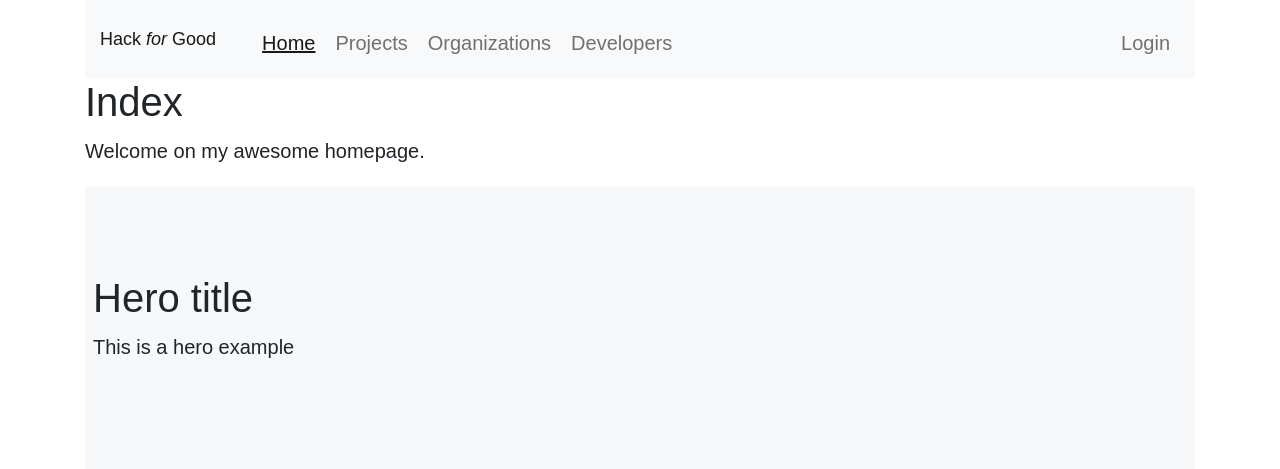
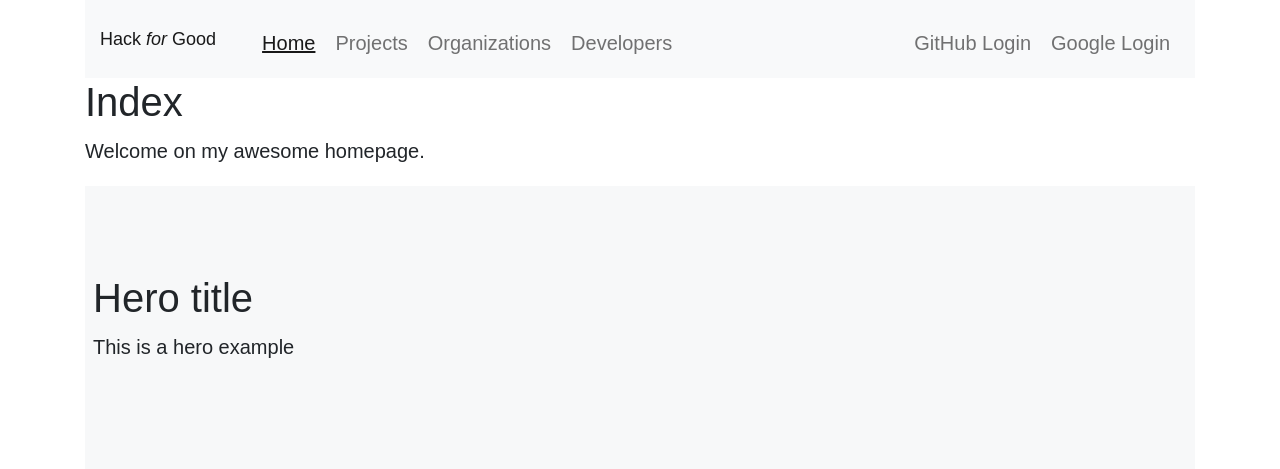
Before and after one commit to ckahle33/gcp-flask-template, a Flask app: page / in a window 1280 px wide. Shown: the top 469 px of the page. Run offline with Flask 2, Linux system fonts and the light colour scheme; some libraries are stand-ins or nearby versions.

Commit message:
working oauth for gh and google

```diff
--- a/app/__init__.py
+++ b/app/__init__.py
@@ -5,7 +5,7 @@ from flask_migrate import Migrate
 import os, logging, pdb
 
 app = Flask(__name__)
-app.secret_key = os.urandom(24)
+app.secret_key = os.getenv('SECRET_KEY')
 app.config.from_object(Config)
 app.logger.setLevel(logging.INFO)
 
--- a/app/routes.py
+++ b/app/routes.py
@@ -1,18 +1,28 @@
 from app import app, db
 from app.models import User, Project, Organization, Tag
-from flask import render_template, url_for, session
+from flask import render_template, url_for, session, redirect
 
 from authlib.integrations.flask_client import OAuth
 import os
 
 oauth = OAuth(app)
-github = oauth.register(
+oauth.register(
     name='github',
     authorize_url='https://github.com/login/oauth/authorize',
     access_token_url='https://github.com/login/oauth/access_token',
     client_id=os.getenv('GITHUB_CLIENT_ID'),
     client_secret=os.getenv('GITHUB_CLIENT_SECRET'),
     api_base_url='https://api.github.com'
+)
+
+oauth.register(
+    name='google',
+    client_id=os.getenv('GOOGLE_CLIENT_ID'),
+    client_secret=os.getenv('GOOGLE_CLIENT_SECRECT'),
+    server_metadata_url='https://accounts.google.com/.well-known/openid-configuration',
+    client_kwargs={
+        'scope': 'openid email profile'
+    }
 )
 
 @app.cli.command('seed')
@@ -27,8 +37,8 @@ def seed():
 @app.route('/')
 @app.route('/index')
 def index():
-    if session.get('username') is not None:
-        user = User.query.filter_by(username=session.get('username')).first()
+    if session.get('user') is not None:
+        user = User.query.filter_by(username=session.get('user')).first()
         return render_template('index.html', user=user)
     else:
         return render_template('index.html')
@@ -38,10 +48,15 @@ def index():
 def onboarding():
     return render_template('onboarding.html')
 
-@app.route('/login')
-def login():
-    redirect_uri = url_for('authorize', _external=True)
-    return github.authorize_redirect(redirect_uri)
+@app.route('/login/<name>')
+def login(name):
+
+    client = oauth.create_client(name)
+    if not client:
+        abort(404)
+
+    redirect_uri = url_for('auth', name=name, _external=True)
+    return client.authorize_redirect(redirect_uri)
 
 @app.route('/projects')
 def projects():
@@ -65,25 +80,50 @@ def tags():
     tags = Tag.query.all()
     return render_template('tags.html', tags=tags)
 
-@app.route('/authorize')
-def authorize():
-    token = github.authorize_access_token()
-    # you can save the token into database
-    resp = oauth.github.get('user', token=token)
-    profile = resp.json()
-    if not User.query.filter_by(username=profile['login']):
-        user = User(username=profile['login'],
+@app.route('/auth/<name>')
+def auth(name):
+    client = oauth.create_client(name)
+    if not client:
+        abort(404)
+
+    token = client.authorize_access_token()
+    if 'id_token' in token:
+        profile = client.parse_id_token(token)
+        build_user_and_login(profile)
+    else:
+        resp = client.get('user', token=token)
+        json = resp.json()
+        profile = normalize_github_user(json)
+        build_user_and_login(profile)
+    return redirect('/')
+
+def build_user_and_login(profile):
+    if User.query.filter_by(username=profile['name']) != None:
+        session['user'] = profile['name']
+    else:
+        user = User(username=profile['name'],
                     email=profile['email'],
-                    auth_token=token['access_token'],
-                    avatar_url=profile['avatar_url'],
-                    location=profile['location'])
+                    auth_token=profile['at_hash'],
+                    avatar_url=profile['picture'],
+                    location=profile['locale'])
         db.session.add(user)
         db.session.commit()
-    session["username"] = profile['login']
-    return render_template('index.html')
+        session['user'] = profile['name']
 
-@app.route('/github')
-def show_github_profile():
-    resp = oauth.github.get('user')
-    profile = resp.json()
-    return render_template('github.html', profile=profile)
+def normalize_github_user(data):
+    # make github account data into UserInfo format
+    params = {
+        'sub': data.get('node_id'),
+        'name': data.get('login'),
+        'email': data.get('email'),
+        'at_hash': data.get('access_token'),
+        'locale': data.get('location'),
+        'picture': data.get('avatar_url'),
+        'preferred_username': data.get('login'),
+    }
+    return params
+
+@app.route('/logout')
+def logout():
+    session.pop('user', None)
+    return redirect('/')
--- a/app/templates/layout.html
+++ b/app/templates/layout.html
@@ -33,16 +33,22 @@
             </ul>
             <section class="d-flex">
               <ul class="navbar-nav me-auto mb-2 mb-lg-0">
-                {% if user %}
+                {% if session['user'] %}
                   <li class="nav-item">
                     <a class="nav-link" href="#">
-                      <span>{{ session.get('username') }}</span>
+                      <span>{{ session['user'] }}</span>
                       <img class="avatar" src={{ user.avatar_url }} />
                     </a>
                   </li>
+                  <li class="nav-item">
+                    <a class="nav-link" href="/logout">Logout</a>
+                  </li>
                 {% else %}
                   <li class="nav-item">
-                    <a href="/login" class="nav-link" tabindex="0">Login</a>
+                    <a href="/login/github" class="nav-link" tabindex="0">GitHub Login</a>
+                  </li>
+                  <li class="nav-item">
+                    <a href="/login/google" class="nav-link" tabindex="0">Google Login</a>
                   </li>
                 {% endif %}
               </ul>
--- a/requirements.txt
+++ b/requirements.txt
@@ -1,9 +1,9 @@
 Flask>=1.1.2
 Flask-WTF>=0.14.3
 Authlib>=0.14.3
+loginpass>=0.5
 Flask-SQLAlchemy>=2.4.4
 psycopg2>=2.8.5
-pg8000>=1.1.6
 Flask-Migrate
 python-dotenv>=0.14.0
 requests
```
